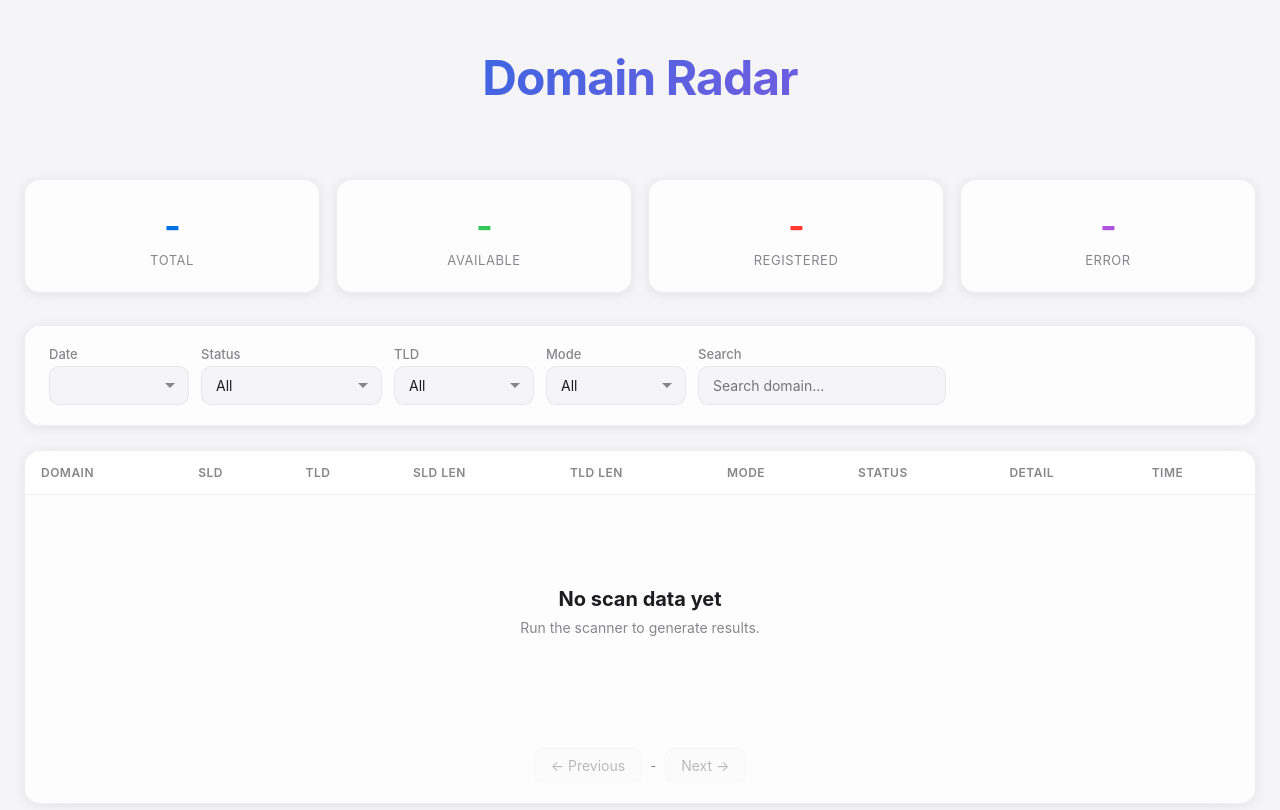
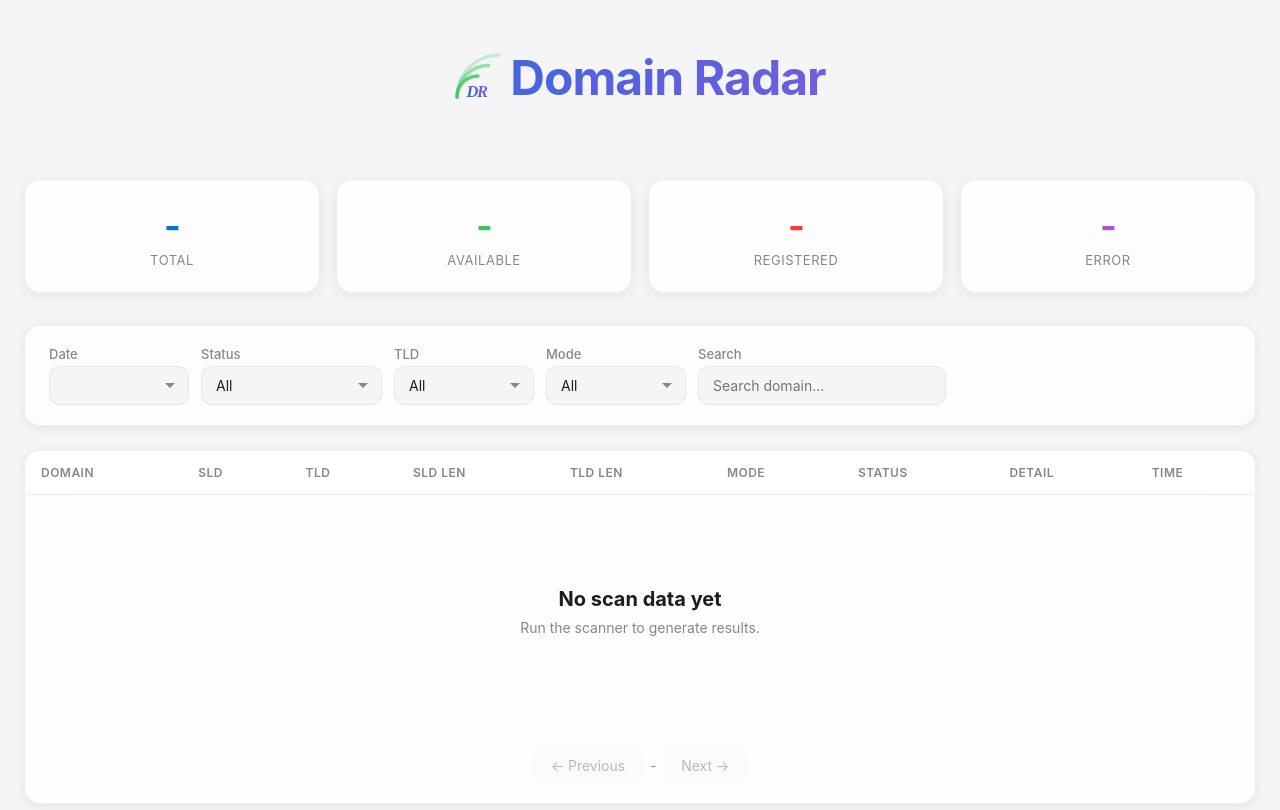
Before and after one commit to CatToCat/domain-radar, a website: page public/index.html in a window 1280 px wide. Drawn offline with Linux system fonts and the light colour scheme.

Commit message:
feat: add favicon

```diff
--- a/public/index.html
+++ b/public/index.html
@@ -3,6 +3,7 @@
 <head>
     <meta charset="UTF-8">
     <meta name="viewport" content="width=device-width, initial-scale=1.0">
+    <link rel="icon" type="image/svg+xml" href="./favicon.svg">
     <title>Domain Radar - Short Domain Scanner</title>
     <style>
         :root {
@@ -297,7 +298,7 @@
 <body>
     <div class="container">
         <header>
-            <h1>Domain Radar</h1>
+            <h1><img src="./favicon.svg" alt="" style="height:1em;vertical-align:-0.1em;margin-right:8px">Domain Radar</h1>
         </header>
 
         <div class="config-info" id="config-info"></div>
```
Also changed, not shown: public/favicon.svg (added), 1 other file.
